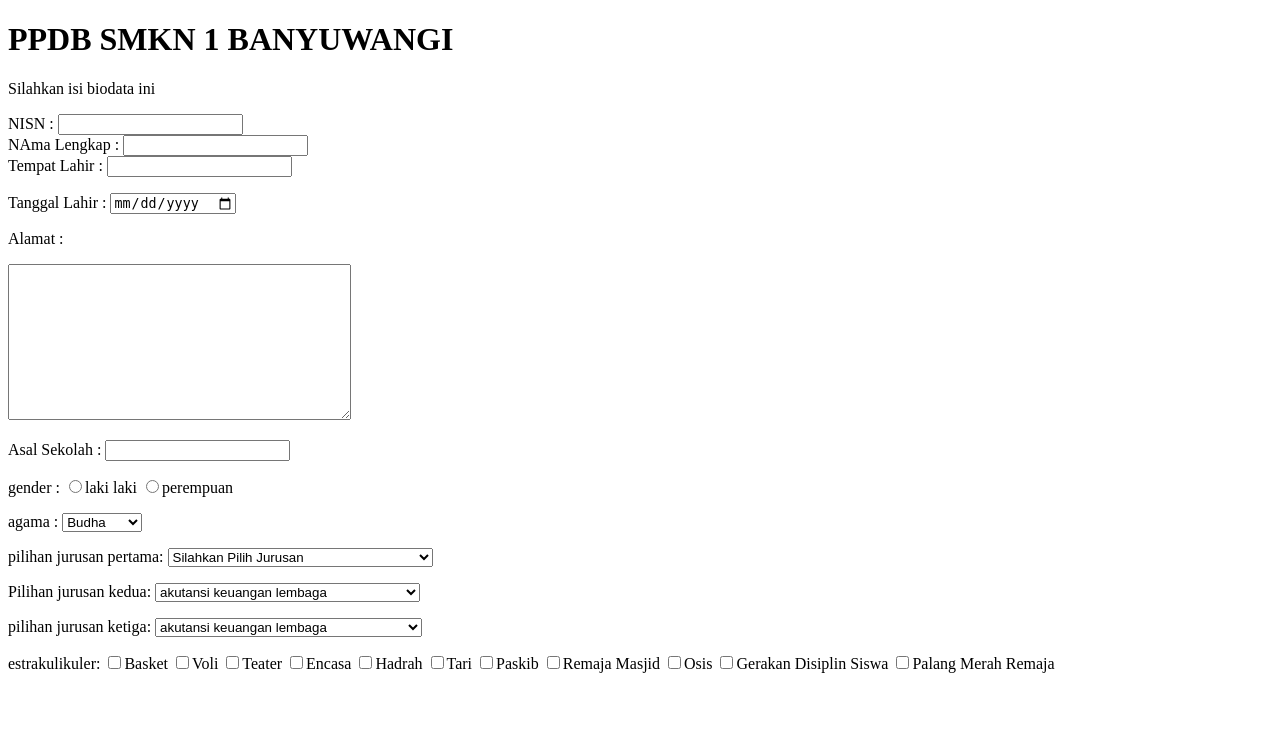
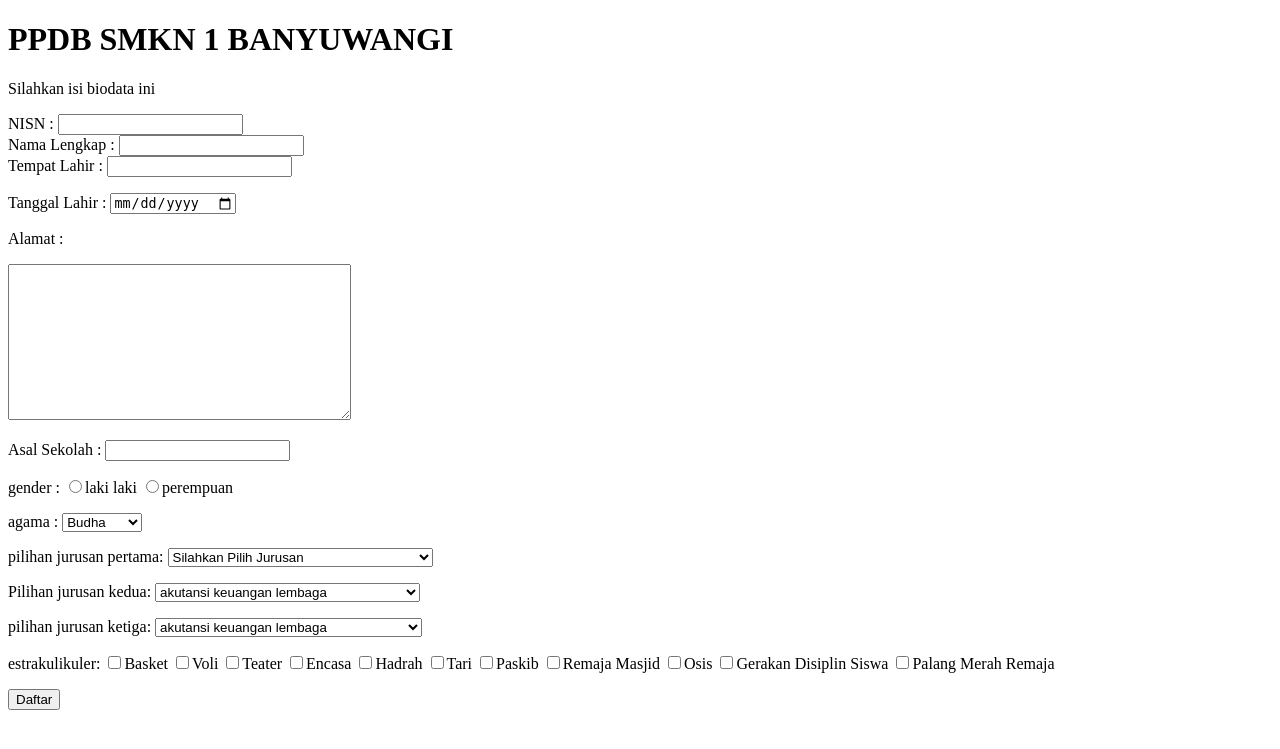
Before and after one commit to RAHMAADENAN/belajar_php, a PHP site: page /tugasForm/tugas2.php in a window 1280 px wide. Shown: the top 749 px of the page. Run offline with PHP 8.4, Linux system fonts and the light colour scheme.

Commit message:
Revisi Lagi

```diff
--- a/tugasForm/tugas2.php
+++ b/tugasForm/tugas2.php
@@ -10,7 +10,7 @@
 <form action="data.php" method="POST">
     <p>Silahkan isi biodata ini</p>
     NISN : <input type="number" name="nisn"> <br>
-    NAma Lengkap : <input type="text" name="masukan nama anda"> <br>
+    Nama Lengkap : <input type="text" name="masukan nama anda"> <br>
     Tempat Lahir : <input type="text" name="tempat lahir"> <br>
 
 <p>
@@ -115,7 +115,8 @@ Asal Sekolah : <input type="text" name="asal sekolah"> <br>
 
 </p>
 
-
+    <p>
+        <input type="submit" name="submit" value="Daftar">
 
 
 
```
